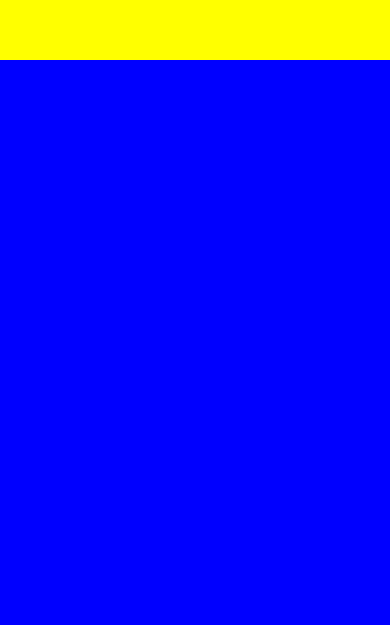
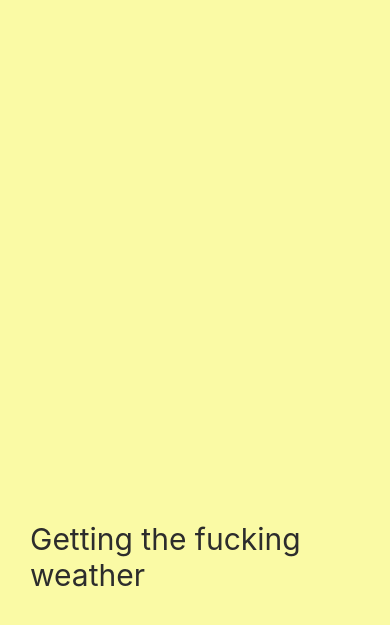
Before and after one commit to Wooyon/fokin-weather, a React Native app: screen / in a window 390 px wide. Shown: the part 151-776 px from the top of the page. Built offline with nearby package versions, Linux system fonts and the light colour scheme.

Commit message:
#1.1 Loading Screen

```diff
--- a/App.js
+++ b/App.js
@@ -1,28 +1,6 @@
 import React from "react";
-import { StyleSheet, Text, View } from "react-native";
+import Loading from "./Loading";
 
 export default function App() {
-  return (
-    <View style={styles.container}>
-      <View style={styles.yellowView}></View>
-      <View style={styles.blueView}></View>
-    </View>
-  );
+  return <Loading />;
 }
-
-const styles = StyleSheet.create({
-  container: {
-    flex: 1,
-
-    backgroundColor: "white"
-  },
-  yellowView: {
-    flex: 1,
-
-    backgroundColor: "yellow"
-  },
-  blueView: {
-    flex: 3,
-    backgroundColor: "blue"
-  }
-});
--- /dev/null
+++ b/Loading.js
@@ -0,0 +1,25 @@
+import React from "react";
+import { StyleSheet, View, Text } from "react-native";
+
+export default function Loading() {
+  return (
+    <View style={styles.container}>
+      <Text style={styles.text}>Getting the fucking weather</Text>
+    </View>
+  );
+}
+
+const styles = StyleSheet.create({
+  container: {
+    flex: 1,
+    justifyContent: "flex-end",
+    paddingHorizontal: 30,
+    paddingVertical: 100,
+    backgroundColor: "#fafaa5"
+  },
+
+  text: {
+    color: "#2c2c2c",
+    fontSize: 30
+  }
+});
```
